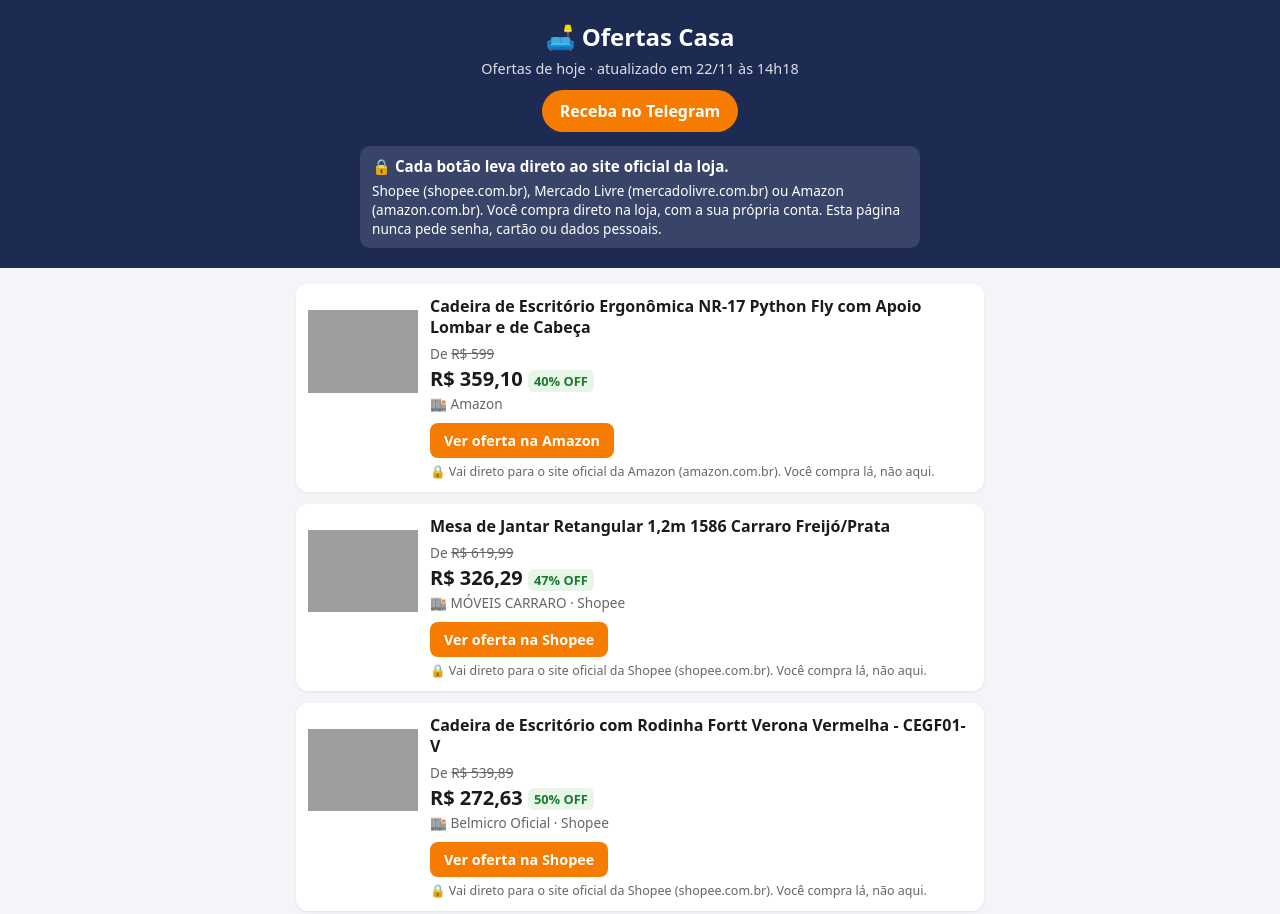
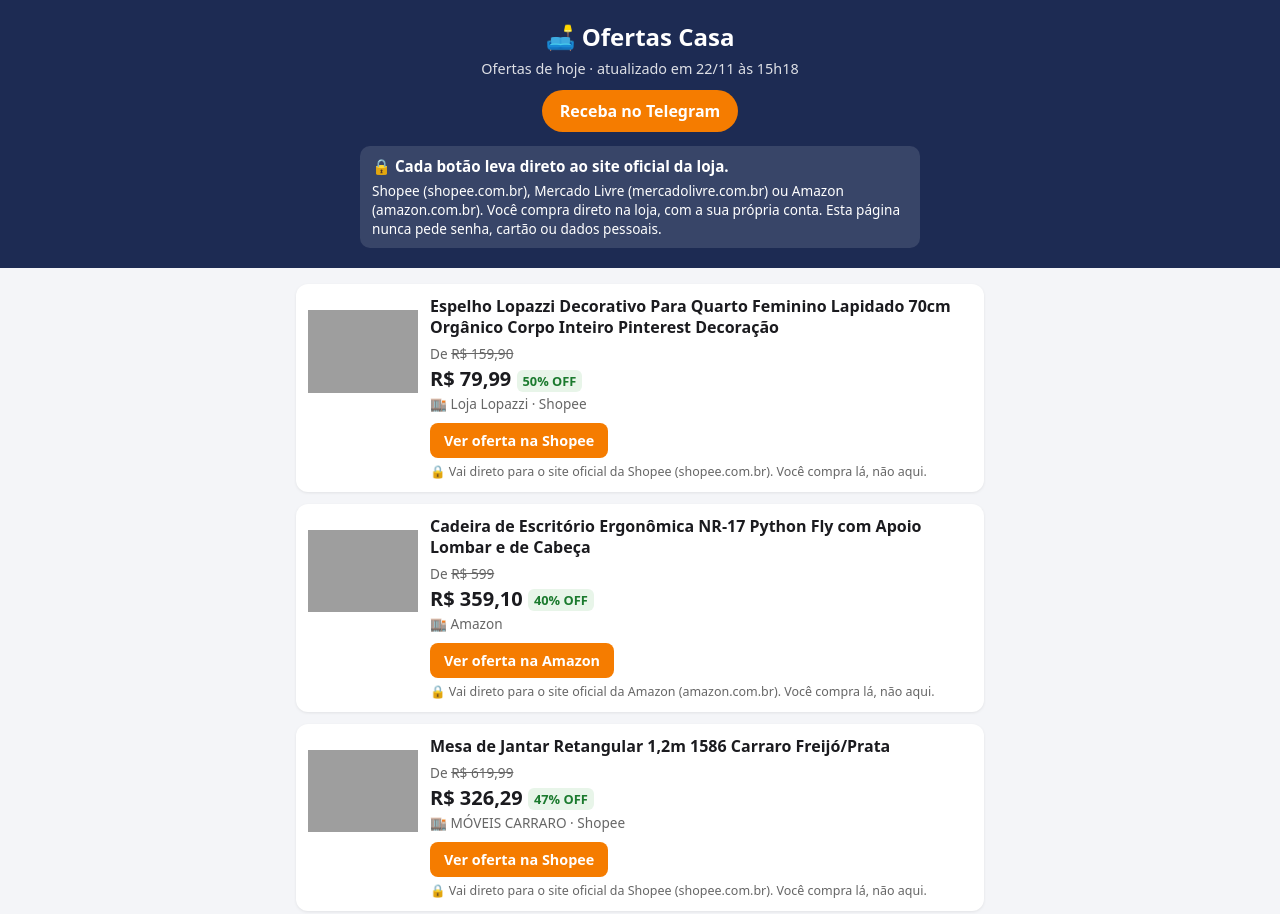
Before and after one commit to Jhuanassumpcao/ofertascasa, a plain HTML site: page index.html in a window 1280 px wide. Shown: the top 914 px of the page. Drawn offline with Linux system fonts and the light colour scheme; grey boxes are pictures that could not be loaded.

Commit message:
atualiza as ofertas de hoje

```diff
--- a/index.html
+++ b/index.html
@@ -38,7 +38,7 @@ footer{max-width:720px;margin:0 auto;padding:8px 16px 32px;color:var(--cinza);fo
 <body>
 <header>
 <h1>🛋️ Ofertas Casa</h1>
-<p>Ofertas de hoje · atualizado em 22/11 às 14h18</p>
+<p>Ofertas de hoje · atualizado em 22/11 às 15h18</p>
 <a class="canal" href="https://t.me/OfertasCasaOficial">Receba no Telegram</a>
 <div class="seguro">
 <strong>🔒 Cada botão leva direto ao site oficial da loja.</strong>
@@ -46,6 +46,7 @@ footer{max-width:720px;margin:0 auto;padding:8px 16px 32px;color:var(--cinza);fo
 </div>
 </header>
 <main>
+<article class="oferta"><img src="https://cf.shopee.com.br/file/br-11134207-820lv-mvc3yml9qq6979" alt="Espelho Lopazzi Decorativo Para Quarto Feminino Lapidado 70cm Orgânico Corpo Inteiro Pinterest Decoração" loading="lazy"><div class="info"><h2>Espelho Lopazzi Decorativo Para Quarto Feminino Lapidado 70cm Orgânico Corpo Inteiro Pinterest Decoração</h2><p class="de">De <s>R$ 159,90</s></p><p class="por">R$ 79,99 <span class="off">50% OFF</span></p><p class="loja">🏬 Loja Lopazzi · Shopee</p><a class="botao" href="https://s.shopee.com.br/6AmnNbCx63" target="_blank" rel="sponsored nofollow noopener">Ver oferta na Shopee</a><p class="destino">🔒 Vai direto para o site oficial da Shopee (shopee.com.br). Você compra lá, não aqui.</p></div></article>
 <article class="oferta"><img src="https://m.media-amazon.com/images/I/618Pn1Aq6HL._AC_SL1200_.jpg" alt="Cadeira de Escritório Ergonômica NR-17 Python Fly com Apoio Lombar e de Cabeça" loading="lazy"><div class="info"><h2>Cadeira de Escritório Ergonômica NR-17 Python Fly com Apoio Lombar e de Cabeça</h2><p class="de">De <s>R$ 599</s></p><p class="por">R$ 359,10 <span class="off">40% OFF</span></p><p class="loja">🏬 Amazon</p><a class="botao" href="https://www.amazon.com.br/dp/B0CG8LWT97?tag=ofertascasaof-20" target="_blank" rel="sponsored nofollow noopener">Ver oferta na Amazon</a><p class="destino">🔒 Vai direto para o site oficial da Amazon (amazon.com.br). Você compra lá, não aqui.</p></div></article>
 <article class="oferta"><img src="https://cf.shopee.com.br/file/br-11134207-820la-mnd54cjat81wae" alt="Mesa de Jantar Retangular 1,2m 1586 Carraro Freijó/Prata" loading="lazy"><div class="info"><h2>Mesa de Jantar Retangular 1,2m 1586 Carraro Freijó/Prata</h2><p class="de">De <s>R$ 619,99</s></p><p class="por">R$ 326,29 <span class="off">47% OFF</span></p><p class="loja">🏬 MÓVEIS CARRARO · Shopee</p><a class="botao" href="https://s.shopee.com.br/6VPddxg6Pi" target="_blank" rel="sponsored nofollow noopener">Ver oferta na Shopee</a><p class="destino">🔒 Vai direto para o site oficial da Shopee (shopee.com.br). Você compra lá, não aqui.</p></div></article>
 <article class="oferta"><img src="https://cf.shopee.com.br/file/sg-11134201-7rd74-m7b7fx2sr4kxbb" alt="Cadeira de Escritório com Rodinha Fortt Verona Vermelha - CEGF01-V" loading="lazy"><div class="info"><h2>Cadeira de Escritório com Rodinha Fortt Verona Vermelha - CEGF01-V</h2><p class="de">De <s>R$ 539,89</s></p><p class="por">R$ 272,63 <span class="off">50% OFF</span></p><p class="loja">🏬 Belmicro Oficial · Shopee</p><a class="botao" href="https://s.shopee.com.br/4qHPalFoLQ" target="_blank" rel="sponsored nofollow noopener">Ver oferta na Shopee</a><p class="destino">🔒 Vai direto para o site oficial da Shopee (shopee.com.br). Você compra lá, não aqui.</p></div></article>
```
